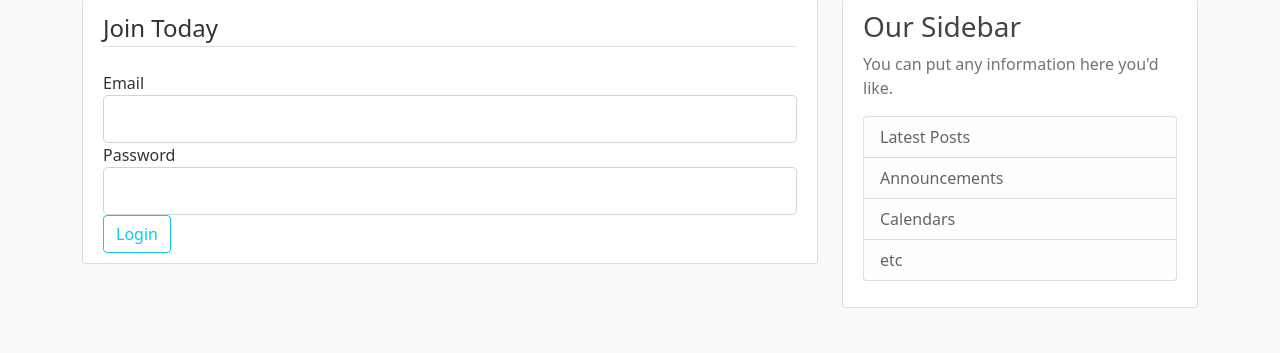
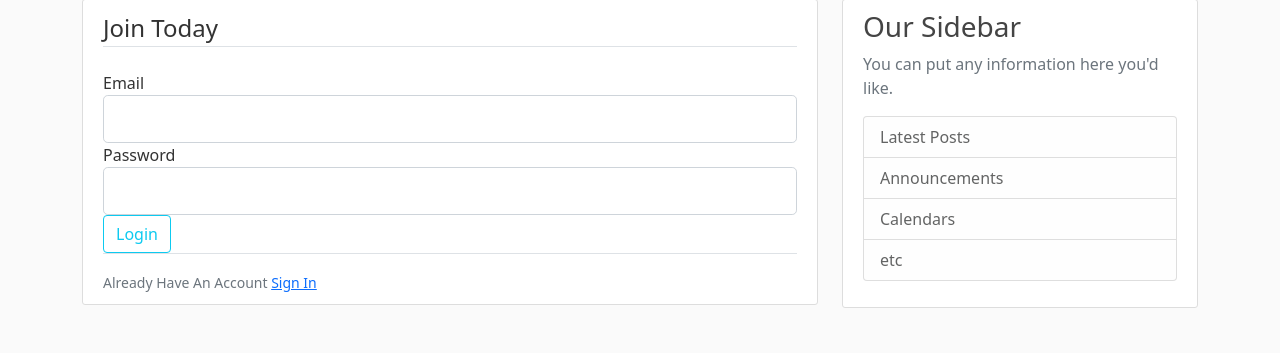
Before and after one commit to tkaramitros/Flask_Blog, a Flask app: template templates/register.html in a window 1280 px wide. Shown: the part 81-434 px from the top of the page. Run offline with Flask 2, Linux system fonts and the light colour scheme; the template is opened without the code that fills it: values that come from a table or form of the project are taken from there, most other values are stand-ins (such as "Sample title", 1, 10 or a date in 2020); parts of the project's set-up code (start-up, migrations or seed data) failed here and were passed over.

Commit message:
Added a sign in message

```diff
--- a/templates/register.html
+++ b/templates/register.html
@@ -25,6 +25,12 @@
             <div class="form-group">
                 {{ form.submit(class="btn btn-outline-info") }}
             </div>
+            <div class="border-top pt-3">
+                <small class="text-muted">
+                    Already Have An Account <a class='ml-2' href="{{ url_for('login') }}">Sign In</a>
+                </small>
+
+            </div>
         </form>
     </div>
 {% endblock %}
```
